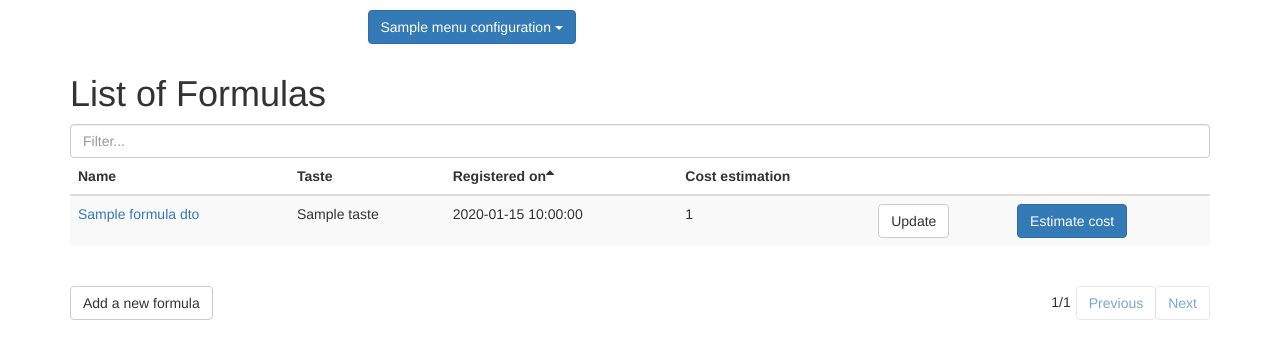
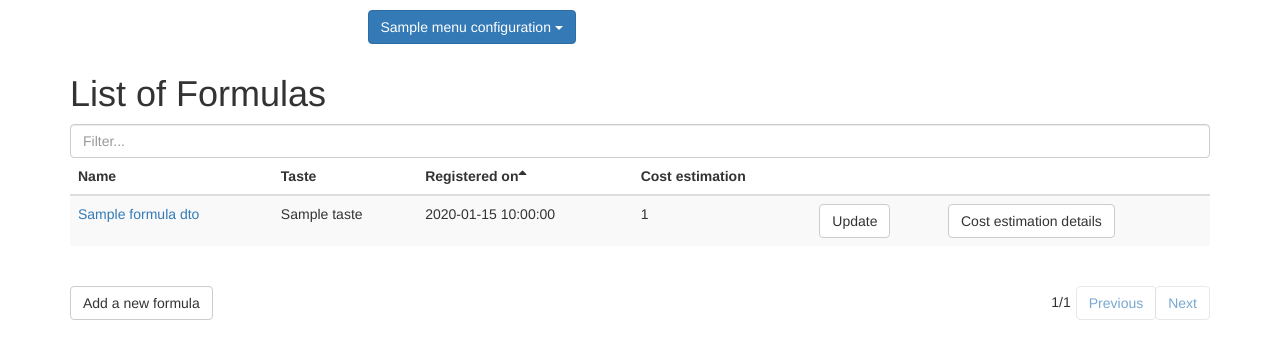
Before and after one commit to daotranminh/SCM, a Flask app: template init/templates/list_formulas.html in a window 1280 px wide. Shown: the top 359 px of the page. Run offline with Flask 2, Linux system fonts and the light colour scheme; the template is opened without the code that fills it: most values are stand-ins (such as "Sample title", 1, 10 or a date in 2020); parts of the project's set-up code (start-up, migrations or seed data) failed here and were passed over; some libraries are stand-ins or nearby versions.

Commit message:
Remove "Estimate cost" button

```diff
--- a/app.py
+++ b/app.py
@@ -743,18 +743,9 @@ def update_formula(formula_id):
                                material_dtos=material_dtos,
                                total_cost=total_cost)
 
-@app.route('/estimate_formula_cost/<int:formula_id>', methods=['GET', 'POST'])
-def estimate_formula_cost(formula_id):
-    try:
-        formula_rec = formula_repo.get_formula(formula_id)
-        if formula_rec.has_up_to_date_cost_estimation == False:
-            formula_manager.estimate_formula_cost(formula_id)
-        db.session.commit()
-    except ScmException as ex:
-            db.session.rollback()
-            message = 'Failed to estimate cost of formula %s (%s). Details: %s' % (formula_rec.name, formula_rec.id, str(ex))
-            return render_error(message)
-
+@app.route('/cost_estimation_details/<int:formula_id>', methods=['GET', 'POST'])
+def cost_estimation_details(formula_id):
+    formula_rec = formula_repo.get_formula(formula_id)
     cost_estimation, material_cost_estimation_dtos = formula_manager.get_cost_estimation(formula_id)
     return render_scm_template('cost_estimation.html',
                                formula_rec=formula_rec,
--- a/init/templates/list_formulas.html
+++ b/init/templates/list_formulas.html
@@ -30,15 +30,9 @@
       <td><a href="{{ url_for('update_formula',
 		                  formula_id=formula_dto.formula_id) }}"
                       class="btn btn-default pullright">Update</a></td>
-      {% if formula_dto.has_up_to_date_cost_estimation %}
-        <td><a href="{{ url_for('estimate_formula_cost',
-                          formula_id=formula_dto.formula_id) }}"
-                          class="btn btn-default pullright" disabled>Estimate cost</a></td>
-      {% else %}
-      <td><a href="{{ url_for('estimate_formula_cost',
-        formula_id=formula_dto.formula_id) }}"
-        class="btn btn-primary pullright">Estimate cost</a></td>
-      {% endif %}
+      <td><a href="{{ url_for('cost_estimation_details',
+                        formula_id=formula_dto.formula_id) }}"
+                        class="btn btn-default pullright">Cost estimation details</a></td>
     </tr>
     {% endfor %}
   </tbody>
```
Also changed, not shown: init/templates/order_details.html (+1 -8 lines).
